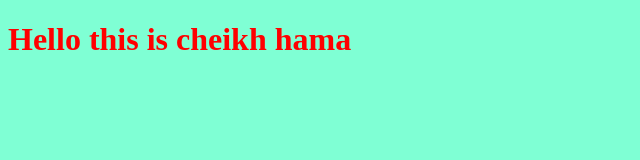
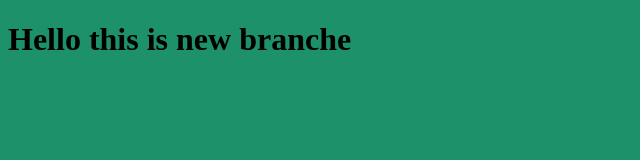
Before and after one commit to cheikhhama/myproject, a plain HTML site: page index.html in a window 1280 px wide. Shown: the whole page, without its empty margins (0-640 px from the left). Drawn offline with Linux system fonts and the light colour scheme.

Commit message:
changing style for the title

```diff
--- a/index.html
+++ b/index.html
@@ -7,7 +7,7 @@
     <title>Document</title>
 </head>
 <body>
-    <h1>Hello this is cheikh hama</h1>
+    <h1>Hello this is new branche</h1>
     <script src = "app.js"></script>
 </body>
 </html>
--- a/style.css
+++ b/style.css
@@ -1,6 +1,6 @@
 h1{
-    color:red;
+    color:black;
 }
 body{
-    background:aquamarine;
+    background:rgb(28, 145, 106);
 }
```
